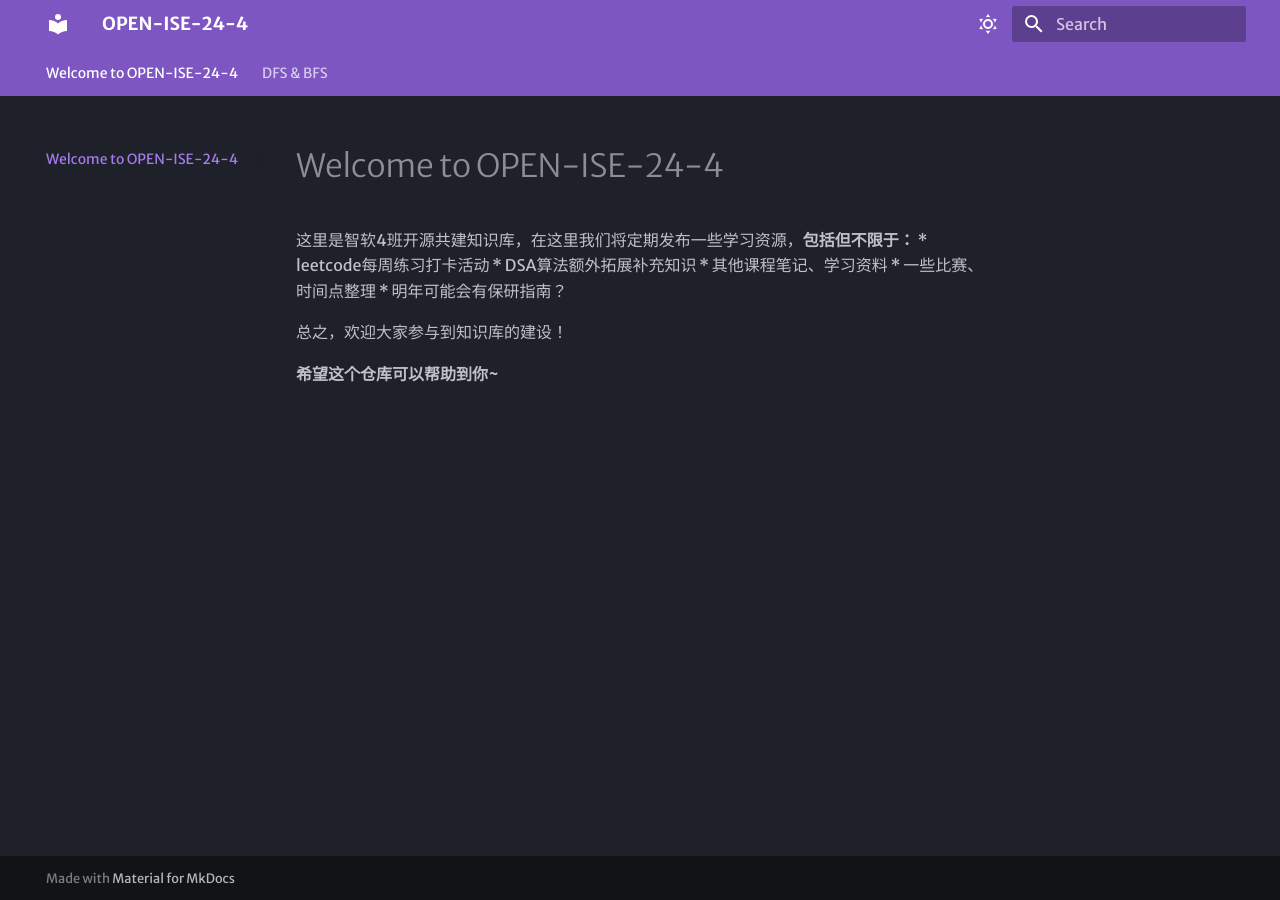
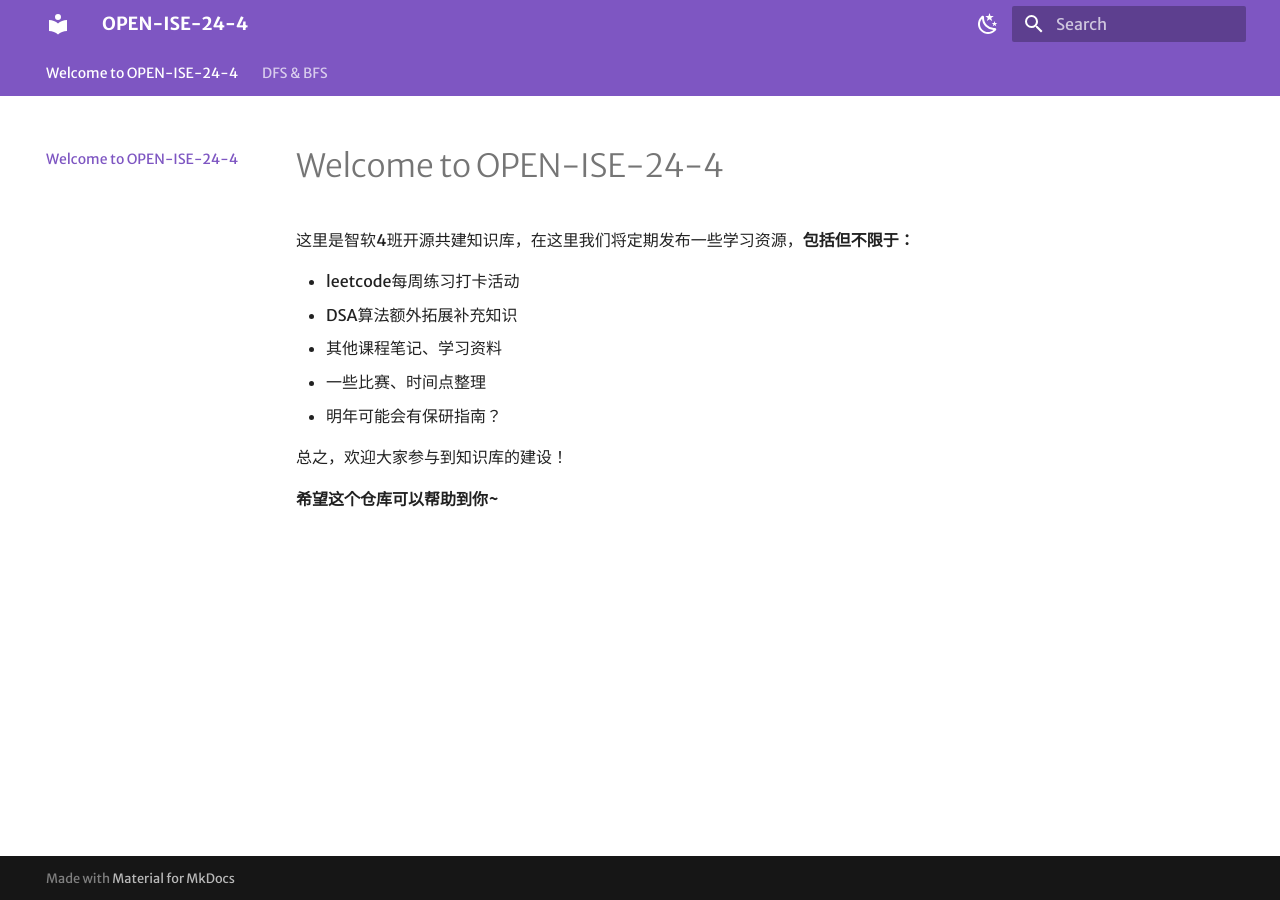
Before and after one commit to MaxizYB/NJU-ISE-24, an MkDocs documentation site: the page built from docs/index.md, in a window 1280 px wide. Built offline with MkDocs 1.6.1 and Material for MkDocs 9.7.7, drawn with Linux system fonts in a browser that asks for light colours.

```diff
--- a/docs/index.md
+++ b/docs/index.md
@@ -1,6 +1,7 @@
 # Welcome to OPEN-ISE-24-4
 
 这里是智软4班开源共建知识库，在这里我们将定期发布一些学习资源，**包括但不限于：**
+
 * leetcode每周练习打卡活动
 * DSA算法额外拓展补充知识
 * 其他课程笔记、学习资料
--- a/mkdocs.yml
+++ b/mkdocs.yml
@@ -2,10 +2,16 @@ site_name: OPEN-ISE-24-4
 site_url: https://MaxizYB.github.io/NJU-ISE-24/
 markdown_extensions:
   - attr_list
+  - codehilite:
+      guess_lang: false
+      linenums: false
   - pymdownx.emoji:
       emoji_index: !!python/name:material.extensions.emoji.twemoji
       emoji_generator: !!python/name:material.extensions.emoji.to_svg
-
+  - pymdownx.superfences
+  - pymdownx.highlight
+  - pymdownx.tasklist:
+      custom_checkbox: true
 theme:
   name: material
   features:
@@ -15,6 +21,13 @@ theme:
     text: Merriweather Sans
     code: Roboto Mono
   palette:
+    # Light Mode
+    - scheme: default
+      toggle:
+        icon: material/weather-night
+        name: Light mode
+      primary: deep purple
+      accent: deep orange
     # Dark Mode
     - scheme: slate
       toggle:
@@ -22,11 +35,3 @@ theme:
         name: Dark mode
       primary: deep purple
       accent: deep purple
-
-    # Light Mode
-    - scheme: default
-      toggle:
-        icon: material/weather-night
-        name: Light mode
-      primary: deep purple
-      accent: deep orange
```
